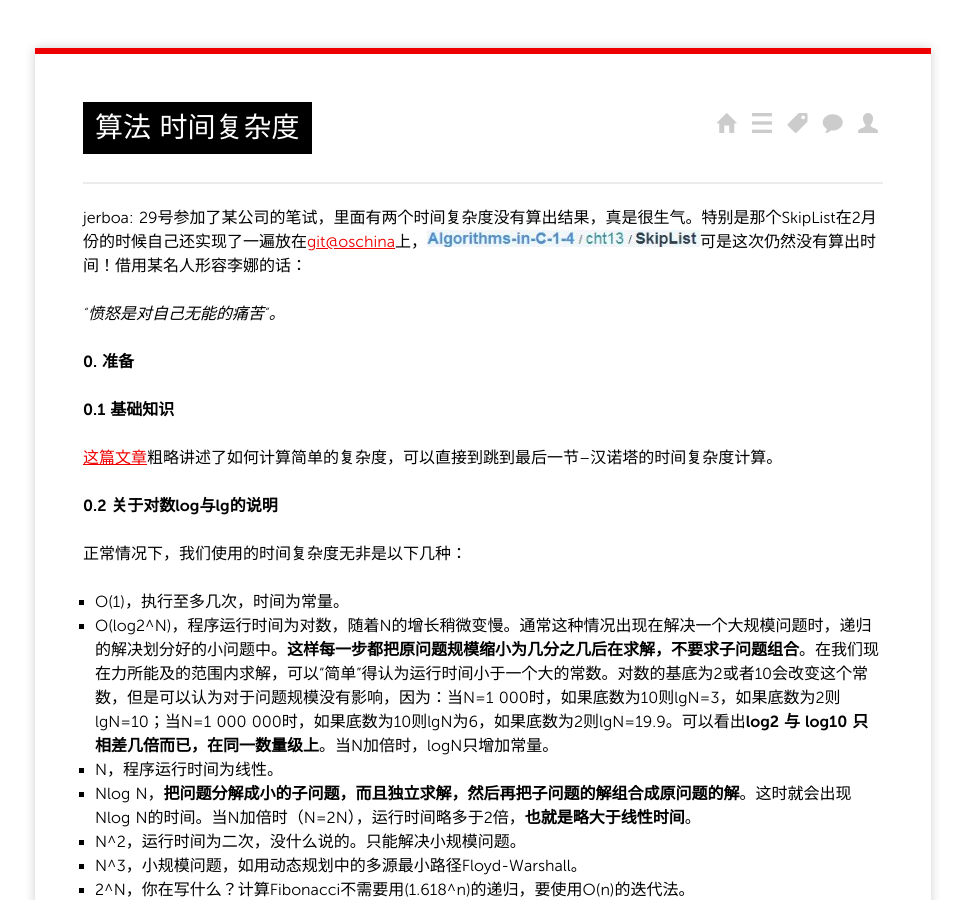
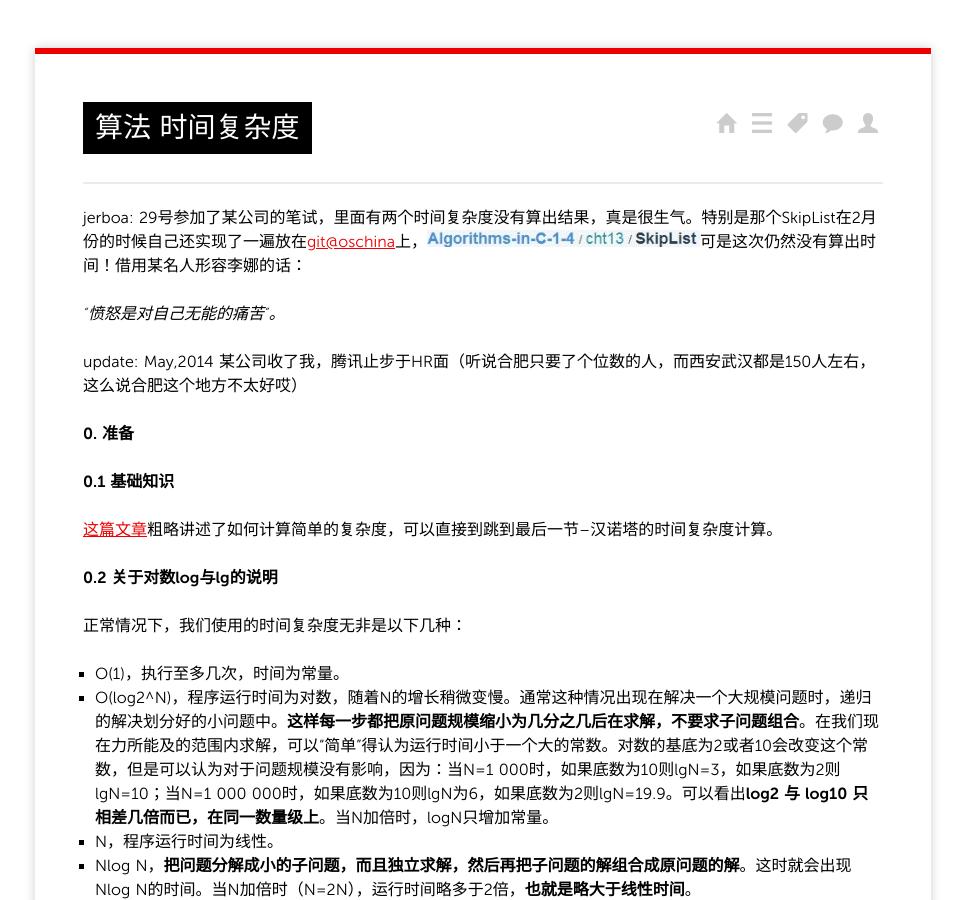
Before and after one commit to jerboa-ustc/jerboa-ustc.github.com, a Jekyll site: the page built from _posts/2014/2014-03-31-时间复杂度计算.md, in a window 1280 px wide and 900 px high. Shown: the whole window, without its empty margins (157-1122 px from the left). Built offline with Jekyll 4.4.1, drawn with Linux system fonts in a browser that asks for light colours; Markdown is read by kramdown in place of the engine named in the settings; comment, search, counter and statistics services are not loaded.

Commit message:
时间复杂度MD文件更新，面试结果

```diff
--- a/_posts/2014/2014-03-31-时间复杂度计算.md
+++ b/_posts/2014/2014-03-31-时间复杂度计算.md
@@ -12,6 +12,9 @@ jerboa:
 29号参加了某公司的笔试，里面有两个时间复杂度没有算出结果，真是很生气。特别是那个SkipList在2月份的时候自己还实现了一遍放在[git@oschina](https://git.oschina.net/jerboa/Algorithms-in-C-1-4.git)上，![](/images/2014-03-31-0.jpg)可是这次仍然没有算出时间！借用某名人形容李娜的话：
 
 > *“愤怒是对自己无能的痛苦”。*
+
+update:	May,2014
+某公司收了我，腾讯止步于HR面（听说合肥只要了个位数的人，而西安武汉都是150人左右，这么说合肥这个地方不太好哎）
 
 **0. 准备**
 
```
